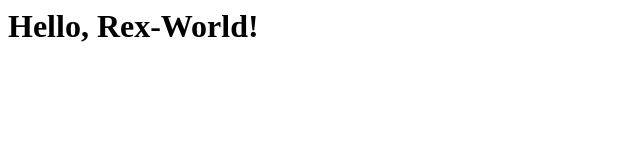
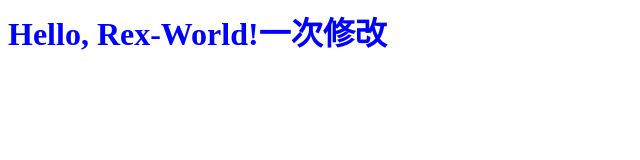
Before and after one commit to rex-huang1220/project2, a plain HTML site: page index.html in a window 1280 px wide. Shown: the whole page, without its empty margins (0-640 px from the left). Drawn offline with Linux system fonts and the light colour scheme.

Commit message:
新增CSS樣式

```diff
--- a/index.html
+++ b/index.html
@@ -7,6 +7,7 @@
     <title>Document</title>
 </head>
 <body>
-    <h1>Hello, Rex-World!</h1>
+    <h1>Hello, Rex-World!一次修改</h1>
+    <link rel="stylesheet" href="style.css">
 </body>
 </html>
--- /dev/null
+++ b/style.css
@@ -0,0 +1,3 @@
+h1{
+    color: blue;
+}
```
